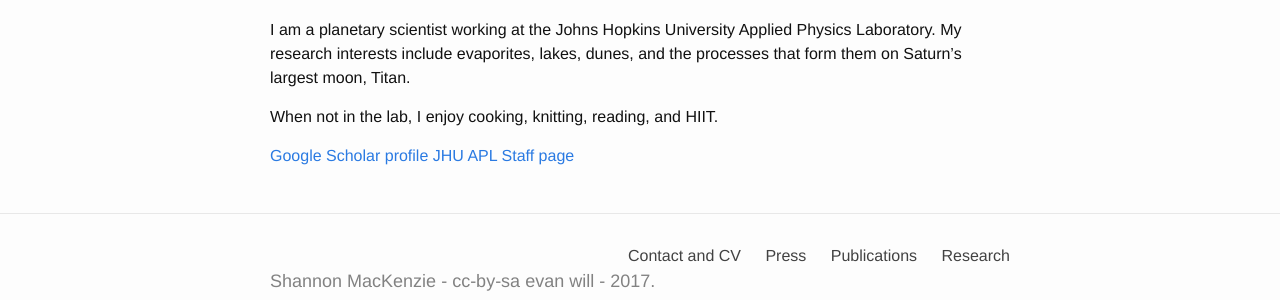
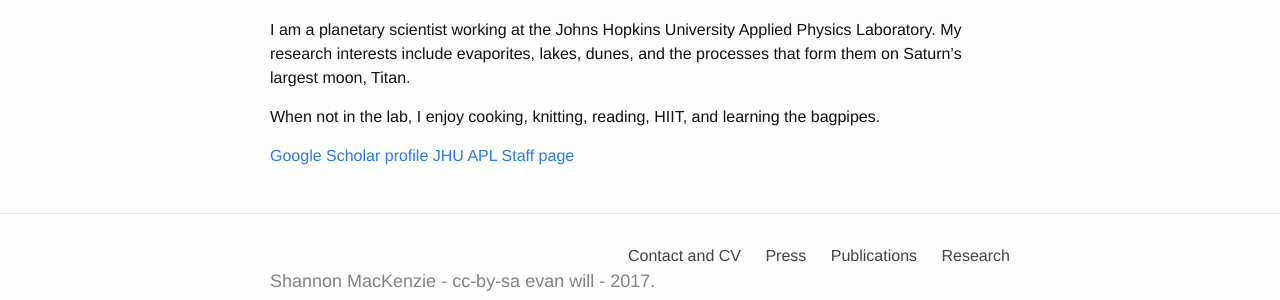
Before and after one commit to shannonmackenzie/shannonmackenzie.github.io, a Jekyll site: the page built from index.md, in a window 1280 px wide. Shown: the part 692-992 px from the top of the page. Built offline with Jekyll 4.4.1, drawn with Linux system fonts in a browser that asks for light colours.

Commit message:
Update index.md

```diff
--- a/index.md
+++ b/index.md
@@ -10,7 +10,7 @@ layout: default
 
 I am a planetary scientist working at the Johns Hopkins University Applied Physics Laboratory. My research interests include evaporites, lakes, dunes, and the processes that form them on Saturn's largest moon, Titan.
 
-When not in the lab, I enjoy cooking, knitting, reading, and HIIT.
+When not in the lab, I enjoy cooking, knitting, reading, HIIT, and learning the bagpipes.
 
 
 [Google Scholar profile](https://scholar.google.com/citations?user=982dVpEAAAAJ&hl=en)
```
